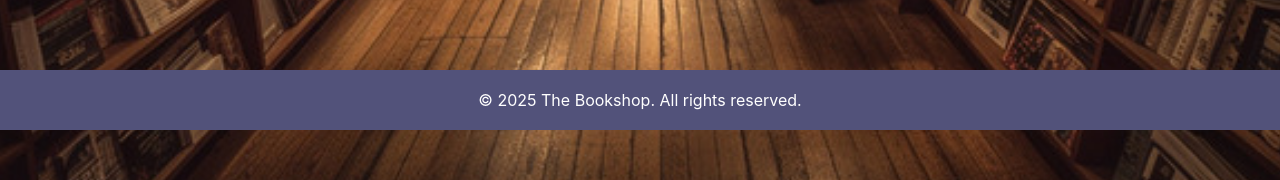
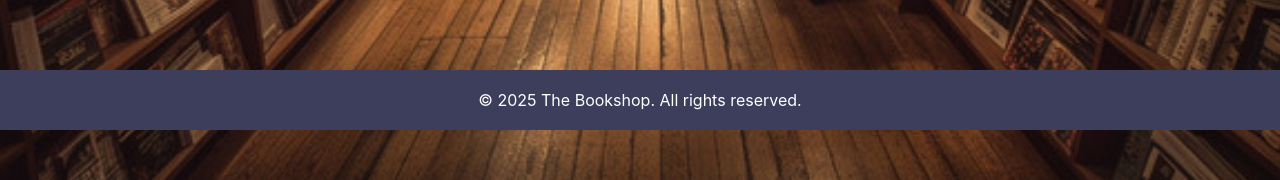
Before and after one commit to Pubudu11/Bookstore, a React (Vite) app in the folder bookstore-frontend/: page / in a window 1280 px wide. Shown: the part 670-850 px from the top of the page. Built offline with nearby package versions, Linux system fonts and the light colour scheme.

Commit message:
Update footer

```diff
--- a/bookstore-frontend/src/components/Footer/Footer.css
+++ b/bookstore-frontend/src/components/Footer/Footer.css
@@ -1,5 +1,5 @@
 .footer {
-  background-color: #52527a;
+  background-color: #3d3d5c;
   color: white;
   text-align: center;
   padding: 2px 0;
--- a/bookstore-frontend/src/components/MainSection/MainSection.tsx
+++ b/bookstore-frontend/src/components/MainSection/MainSection.tsx
@@ -10,7 +10,9 @@ const MainSection = () => {
         <h2>The Bookshop</h2>
         <p>eBook Store</p>
         <button>
-          <a href="">Start Your Journey on Google Play!</a>
+          <a href="https://play.google.com">
+            Start Your Journey on Google Play!
+          </a>
         </button>
       </div>
     </section>
```
